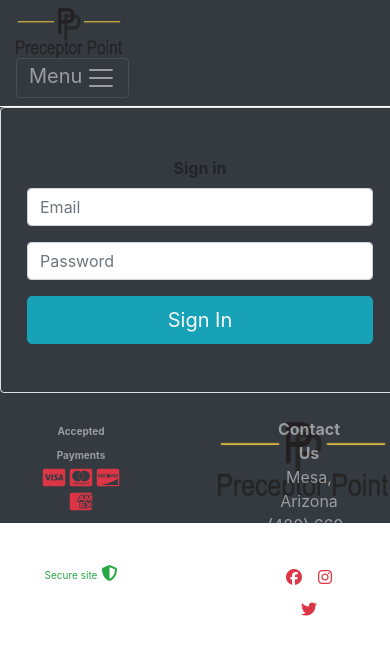
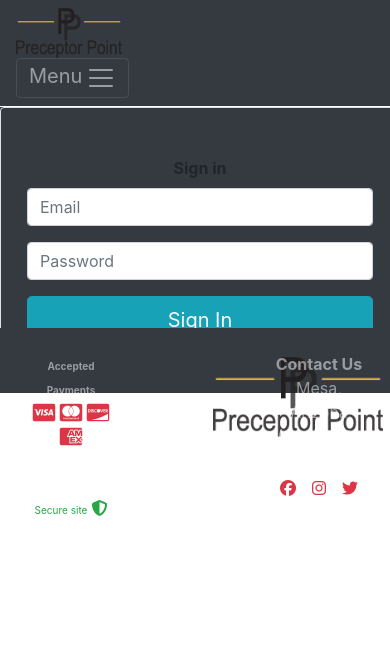
Before and after one commit to WyleTech/Preceptor-Point, a React (Create React App) app: page /login in a window 390 px wide. Shown: the top 654 px of the page. Built offline with nearby package versions, Linux system fonts and the light colour scheme.

Commit message:
Preceptor 5.0
Some responsiveness gained by taking out the background image. More work to go with displaying buttons completely in a mobile view, and getting background color to show through

```diff
--- a/src/Component/Footer.js
+++ b/src/Component/Footer.js
@@ -4,8 +4,8 @@
 class Footer extends React.Component {
   render() {
     return (
-      <div className='container' >
-      <footer className=" footer bg-dark text-white-50 text-center p-4" style= {{height: 130}}>
+      <div className='container bg-dark mt-5' id='footer'>
+      <footer className=" footer bg-dark text-white-50 text-center p-4" style= {{height: 65}}>
         <div className="row text-center">
           <div className="col-4">
             <strong className="Accepted-Payments" >Accepted Payments</strong>
@@ -25,7 +25,7 @@
                src="../Images/PP_Favicon.png"
               alt="PP Logo Responsive image"
                className="img-fluid mt-0 mb-0"
-               style={{height: 80}}
+               style={{height: 80 }}
               ></img>
             </Link>
           </div>
--- a/src/Component/Home.js
+++ b/src/Component/Home.js
@@ -5,12 +5,14 @@
 import CardGroup from "react-bootstrap/CardGroup";
 import Card from 'react-bootstrap/Card';
 import Button from 'react-bootstrap/Button'
+import { Link } from 'react-router-dom'
 
 const Home = () => {
   const imageUrl = useWindowWidth() >= 650 ? desktopImage : mobileImage;
   return (
-    <div className="Home" style={{ backgroundImage: `url(${imageUrl})` }}>
-       <div className= "home-logo container col-lg-10">
+
+    // <div className="Home" id='home' style={{ backgroundImage: `url(${imageUrl})` }}>
+       <div className= "home-logo container col-lg-10 mb-5">
           <img  src="../Images/PP_Logo_bizcard_wht.svg" style= {{height:400}} class="img-fluid max-width: 100% mx-auto d-block" alt="Responsive image"></img>
 
               {/* Card List ractice */}
@@ -25,11 +27,11 @@
                   Find a Preceptor{" "}
                 </Card.Title>
                 <Card.Text>
-                  <a href="/student">
+                  <Link to="/student">
                     <Button className="Button" style={{fontSize: 20}} size="lg" block variant="">
                       Student Inquiry
                     </Button>
-                  </a>
+                  </Link>
                 </Card.Text>
               </Card.Body>
             </Card>
@@ -40,18 +42,18 @@
                   Become a Preceptor {" "}
                 </Card.Title>
                 <Card.Text>
-                  <a href="/preceptor">
+                  <Link to="/preceptor">
                     <Button className="Button" style={{fontSize: 20}} size="lg" block variant="">
                     Preceptor Inquiry
                     </Button>
-                  </a>
+                  </Link>
                 </Card.Text>
               </Card.Body>
             </Card>
             </CardGroup>
-                 <a href="/about">
+                 <Link to="/about">
                <Button className="Button "  style={{fontSize: 20}} size="lg" block variant="" >How it works </Button>
-      </a>
+      </Link>
               </div>
               </div>
         </div>
@@ -59,7 +61,7 @@
         <h1 className="Call-Today display-5 responsive-font-sizes text-center">Call Today! (480) 669-8366 </h1>
       </div>
 
-    </div>
+    // </div>
 
   );
 };
--- a/src/index.css
+++ b/src/index.css
@@ -1,10 +1,12 @@
 body {
+  height: 100%;
   margin: 0;
   font-family: -apple-system, BlinkMacSystemFont, 'Segoe UI', 'Roboto', 'Oxygen',
     'Ubuntu', 'Cantarell', 'Fira Sans', 'Droid Sans', 'Helvetica Neue',
     sans-serif;
   -webkit-font-smoothing: antialiased;
   -moz-osx-font-smoothing: grayscale;
+  position: relative;
 }
 
 code {
@@ -13,7 +15,27 @@
 }
 
 footer {
-  position: sticky;
+  position: absolute;
+  left:0;
+  bottom:0;
+  right:0;
+  width: 100%;
+
+
+}
+
+#footer {
+  position: absolute;
+  bottom: 0;
+  width: 100%;
+}
+
+#home {
+  min-height: 100vh; /* will cover the 100% of viewport */
+ overflow: hidden;
+ display: block;
+ position: relative;
+ /*padding-bottom: 100px; /* height of your footer */
 }
 
 .title {
```
